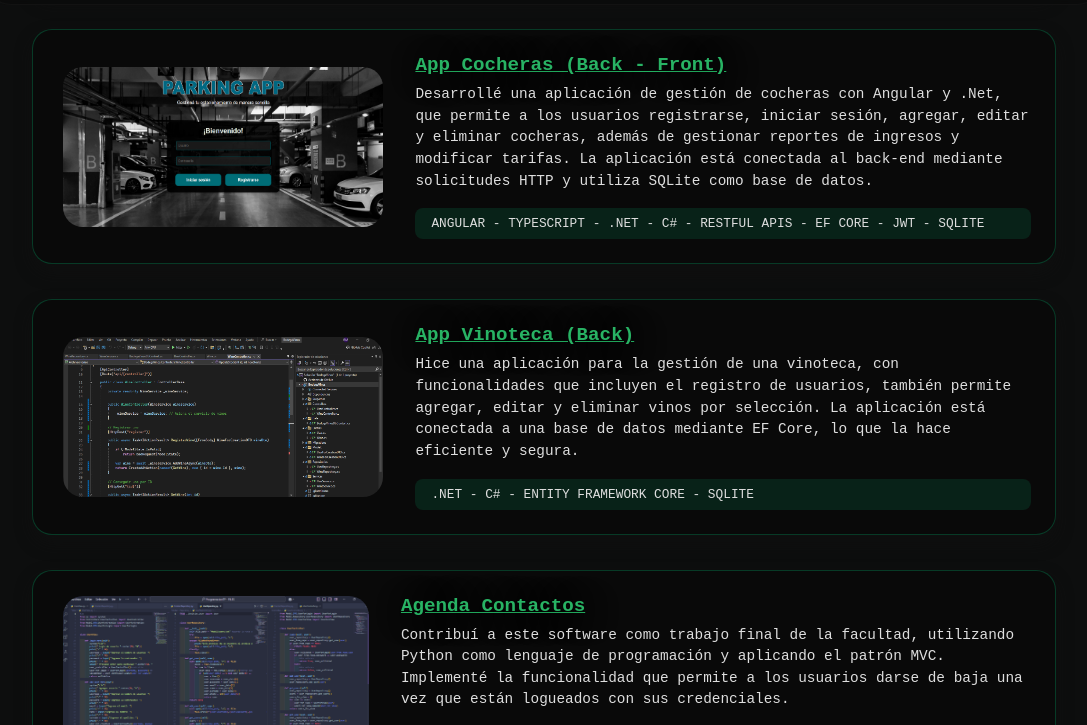
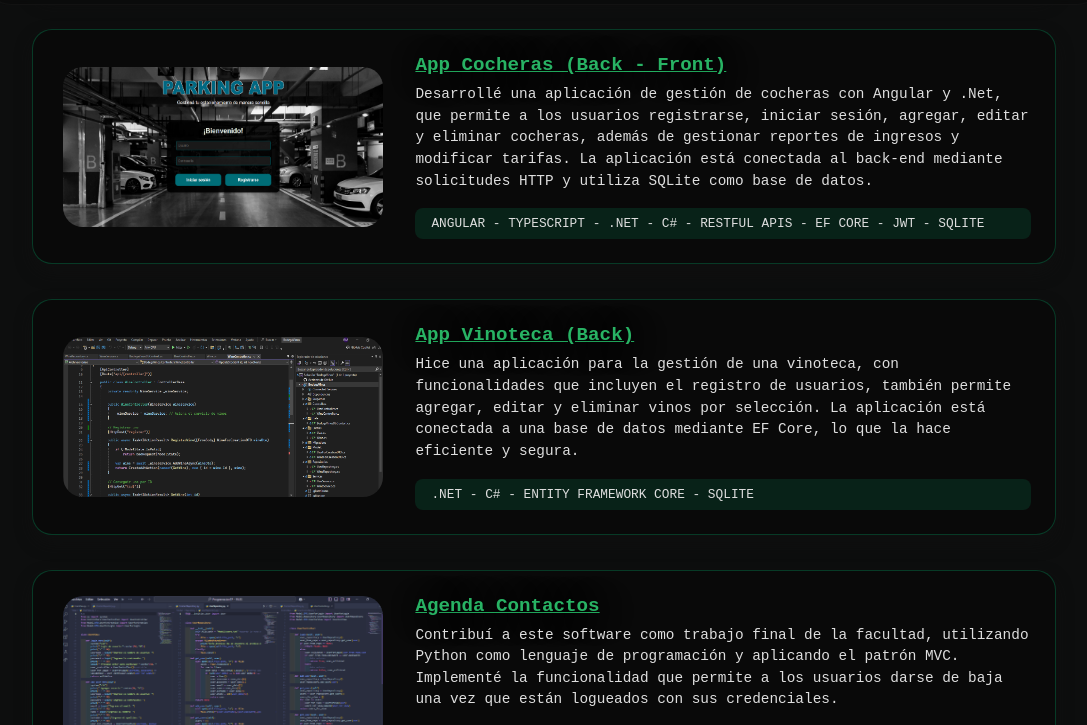
Before and after one commit to rodrimadrid21/Portfolio, a website: page index.html in a window 1280 px wide. Both pictures are taken after a click on the button "Ver más". Shown: the part 1694-2419 px from the top of the page, without its empty margins (96-1183 px from the left). Drawn offline with Linux system fonts and the light colour scheme; files whose address does not match are found by name.

Commit message:
fix-photos

```diff
--- a/style.css
+++ b/style.css
@@ -265,6 +265,7 @@ button:hover {
 .cocherasfoto, .vinotecafoto, .conversorfoto, .contactsfoto {
     margin: auto;
     margin-left: 0.4rem;
+    min-width: 20rem;
     width: 20rem;
     height: 10rem;
     border-radius: 20px;
```
